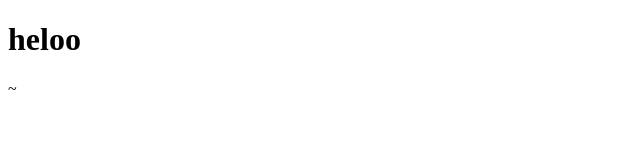
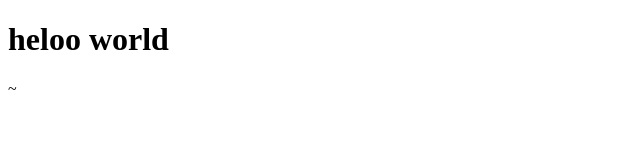
Before and after one commit to dibyashamohanty123/delta-demo, a plain HTML site: page delta-demo/index.html in a window 1280 px wide. Shown: the whole page, without its empty margins (0-640 px from the left). Drawn offline with Linux system fonts and the light colour scheme.

Commit message:
second commit

```diff
--- a/delta-demo/index.html
+++ b/delta-demo/index.html
@@ -6,6 +6,6 @@
     <title>Document</title>
 </head>
 <body>
-    <h1>heloo</h1>
+    <h1>heloo world</h1>
 </body>
 </html>~
```
